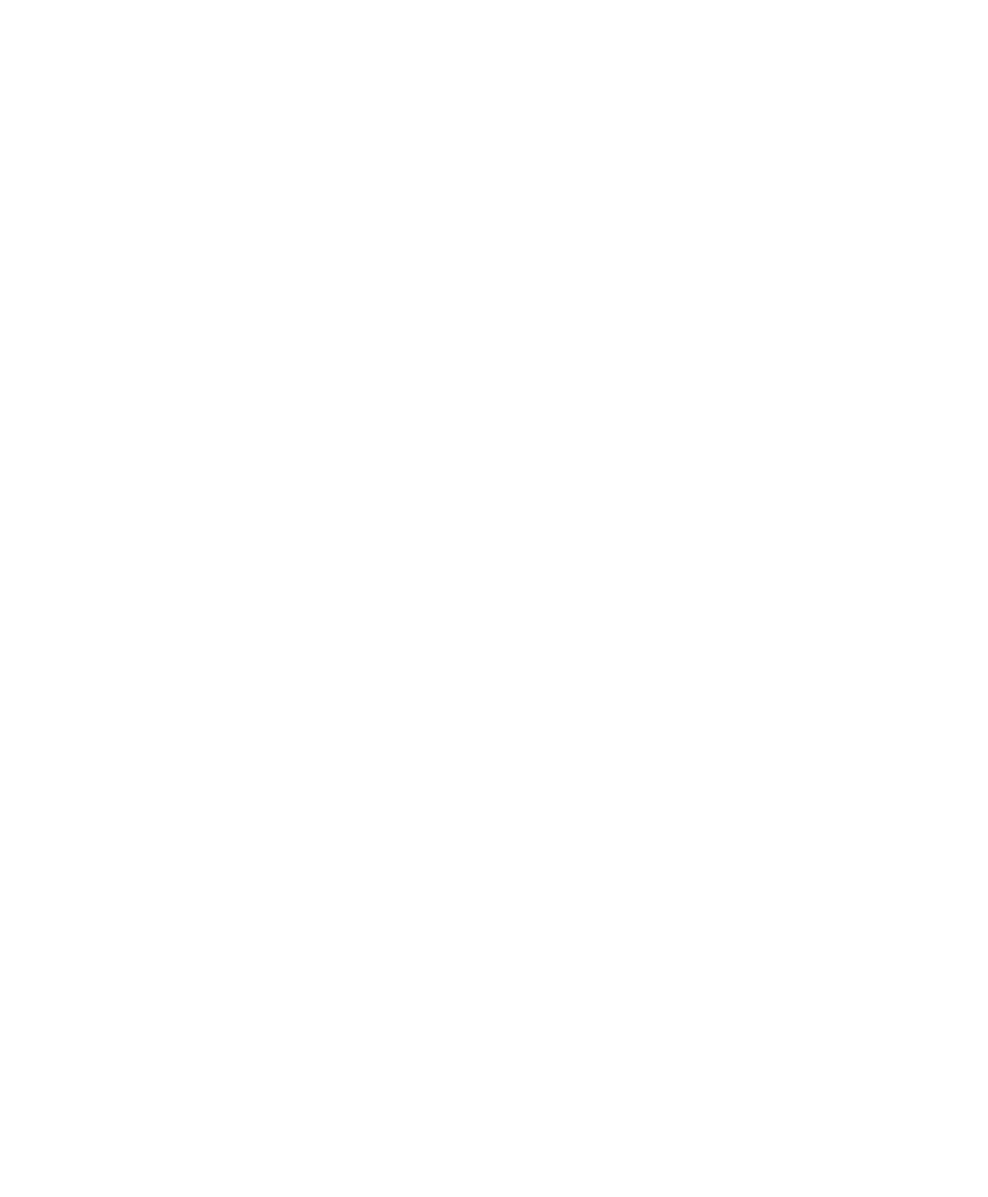
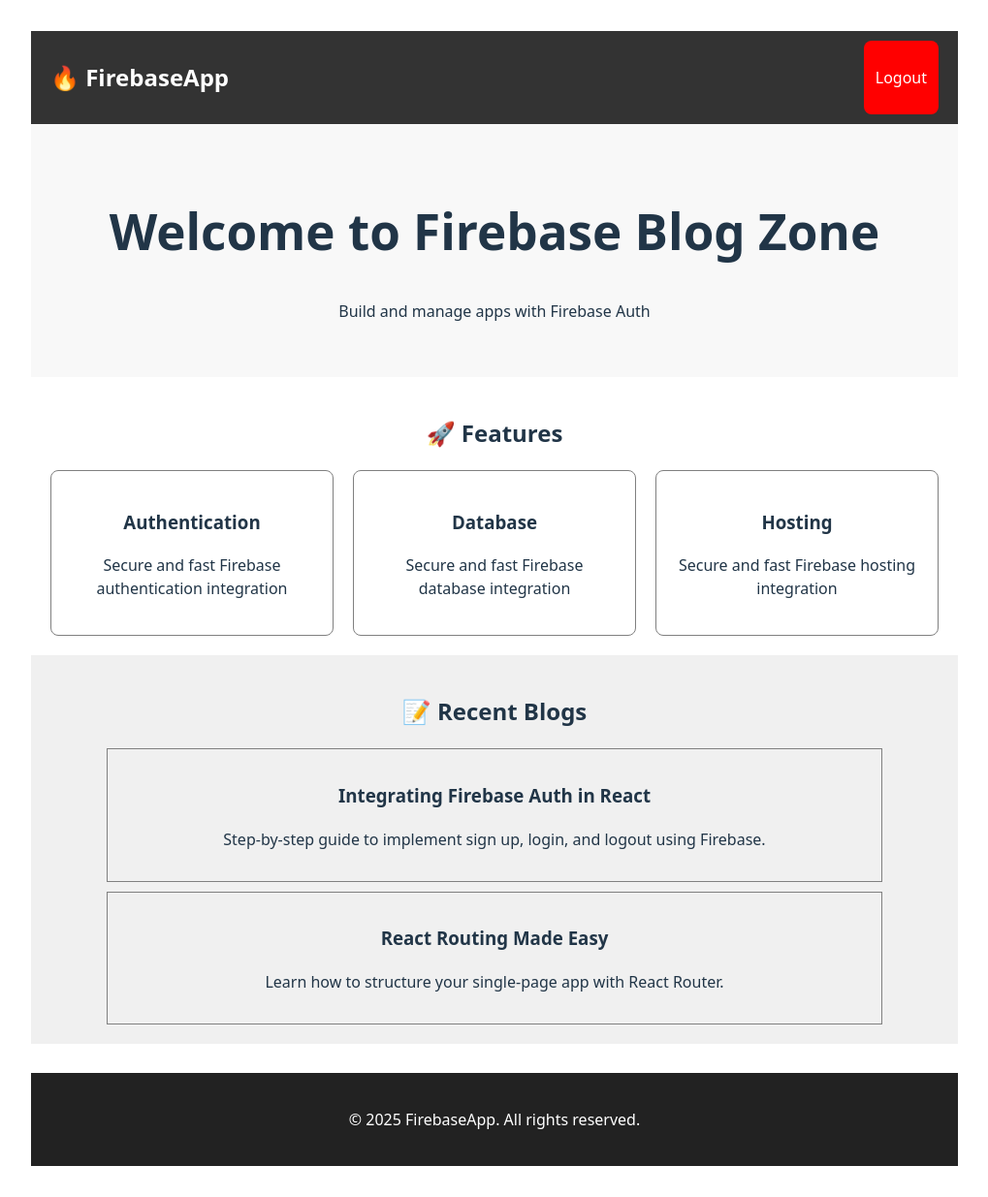
Before and after one commit to Uttamdevsharma/auth-with-firebase, a React (Vite) app: page /landing in a window 1280 px wide. Before the commit this address had no page. Shown: the whole page at 97% size, without its empty margins (130-1149 px from the left). Before the commit the page ends 800 px from the top, so only its background shows below. Built offline with nearby package versions, Linux system fonts and the light colour scheme.

Commit message:
feat : After login navigate Blog page

```diff
--- a/src/App.jsx
+++ b/src/App.jsx
@@ -3,15 +3,16 @@
 import './index.css'
 import Home from './pages/Home'
 import Login from './pages/Login'
+import BlogHome from './pages/BlogHome'
 
 function App() {
   return (
     <>
-
    <Routes>
      <Route path='/' element={<Home />} />
      <Route path='/login' element={<Login/>} />
      <Route path='/signup' element={<Home/>} />
+     <Route path='/landing' element={<BlogHome/>} />
 
     </Routes>
     </>
--- a/src/components/SignIn.jsx
+++ b/src/components/SignIn.jsx
@@ -1,13 +1,16 @@
+
 import React from 'react'
-
+import { useNavigate } from 'react-router-dom';
 import { initializeApp } from "firebase/app";
-import { getAuth, createUserWithEmailAndPassword } from "firebase/auth";
+import { getAuth, signInWithEmailAndPassword } from "firebase/auth";
 import { useState } from 'react';
 import { useForm } from "react-hook-form"
 import { Link } from 'react-router-dom';
 
 
-const SignIn = () => {
+export const SingIn = () => {
+
+    const navigate = useNavigate();
 
     const [user,setUser ] = useState({})
     const [firebaseError , setFirebaseError] = useState("")
@@ -19,7 +22,7 @@
     formState: { errors },
   } = useForm()
 
-      const onSubmit = (formData) => signUpWithEmailPassword(formData);
+  const onSubmit = (formData) => signInWithEmailPassword(formData);
 
 
 
@@ -38,16 +41,17 @@
   const auth = getAuth(app);
 
   //For sign up
-      const signUpWithEmailPassword = (data) => {
+  const signInWithEmailPassword = (data) => {
     const email = data.email
     const password = data.password
 
 
-      createUserWithEmailAndPassword(auth, email, password)
+  signInWithEmailAndPassword(auth, email, password)
   .then((userCredential) => {
     // Signed up
     const user = userCredential.user;
     setUser(user)
+    navigate('/landing')
     // ...
   })
   .catch((error) => {
@@ -61,15 +65,13 @@
 
 
 
-
   return (
     <>
-
      <form style={{
         border: '2px solid white'
       }} onSubmit={handleSubmit(onSubmit)}>
 
-           <h3>SignUp with email and password {user.email}</h3>
+       <h3>Login with email and password {user.email}</h3>
 
 
       {/* include validation with required or other standard HTML validation rules */}
@@ -116,11 +118,10 @@
       }} />
     </form>
 
-        <p>Dont Account ? ? <Link to={'/signup'}>SignUp</Link> </p>
-
+    <p>Dont Have an Account ? <Link to={'/signup'}>SignUp</Link> </p>
 
     </>
   )
 }
 
-export default SignIn
+export default SingIn
--- a/src/components/SingUp.jsx
+++ b/src/components/SingUp.jsx
@@ -1,12 +1,12 @@
-import React from 'react'
+
 import { initializeApp } from "firebase/app";
-import { getAuth, signInWithEmailAndPassword } from "firebase/auth";
-import { useState } from 'react';
+import { getAuth, createUserWithEmailAndPassword } from "firebase/auth";
+import React,{ useState } from 'react';
 import { useForm } from "react-hook-form"
 import { Link } from 'react-router-dom';
 
 
-export const SingUp = () => {
+const SignUp = () => {
 
         const [user,setUser ] = useState({})
         const [firebaseError , setFirebaseError] = useState("")
@@ -18,8 +18,7 @@
         formState: { errors },
       } = useForm()
 
-  const onSubmit = (formData) => signInWithEmailPassword(formData);
-
+      const onSubmit = (formData) => signUpWithEmailPassword(formData);
 
 
       // Firebase Config
@@ -37,12 +36,12 @@
       const auth = getAuth(app);
 
       //For sign up
-  const signInWithEmailPassword = (data) => {
+      const signUpWithEmailPassword = (data) => {
         const email = data.email
         const password = data.password
 
 
-  signInWithEmailAndPassword(auth, email, password)
+      createUserWithEmailAndPassword(auth, email, password)
       .then((userCredential) => {
         // Signed up
         const user = userCredential.user;
@@ -60,8 +59,10 @@
 
 
 
+
   return (
     <>
+
        <form style={{
             border: '2px solid white'
           }} onSubmit={handleSubmit(onSubmit)}>
@@ -113,8 +114,12 @@
           }} />
         </form>
 
-    <p>Already Sign Up? <Link to={'/login'}>Login</Link> </p>
+        <p>Have an Account ? <Link to={'/login'}>Login</Link> </p>
+
+
 
     </>
   )
 }
+
+export default SignUp
--- /dev/null
+++ b/src/firebase.js
@@ -0,0 +1,18 @@
+// src/firebase.js
+import { initializeApp } from "firebase/app";
+import { getAuth } from "firebase/auth";
+
+const firebaseConfig = {
+  apiKey: "AIzaSyCJzcl4bQimJoxxSKTEHOyguPYn5bqDoxc",
+  authDomain: "fir-auth-practice-26f99.firebaseapp.com",
+  projectId: "fir-auth-practice-26f99",
+  storageBucket: "fir-auth-practice-26f99.firebasestorage.app",
+  messagingSenderId: "242165773296",
+  appId: "1:242165773296:web:6cea9471bf5f11000d2335",
+  measurementId: "G-REESPV1SWP"
+};
+
+const app = initializeApp(firebaseConfig);
+const auth = getAuth(app);
+
+export default auth;
--- /dev/null
+++ b/src/pages/BlogHome.jsx
@@ -0,0 +1,67 @@
+import React from 'react'
+import { useNavigate } from 'react-router-dom'
+import { getAuth, signOut } from 'firebase/auth'
+import auth from '../firebase' // make sure this file exports auth
+
+const BlogHome = () => {
+  const navigate = useNavigate()
+
+  const handleLogout = () => {
+    signOut(auth).then(() => {
+      navigate('/login')
+    })
+  }
+
+  return (
+    <>
+      {/* Navbar */}
+      <nav style={{ backgroundColor: '#333', color: 'white', padding: '10px 20px', display: 'flex', justifyContent: 'space-between' }}>
+        <h2>🔥 FirebaseApp</h2>
+        <button onClick={handleLogout} style={{ backgroundColor: 'red', color: 'white', border: 'none', padding: '8px 12px', cursor: 'pointer' }}>
+          Logout
+        </button>
+      </nav>
+
+      {/* Hero Section */}
+      <section style={{ padding: '40px', textAlign: 'center', backgroundColor: '#f8f8f8' }}>
+        <h1>Welcome to Firebase Blog Zone</h1>
+        <p>Build and manage apps with Firebase Auth</p>
+      </section>
+
+      {/* Features */}
+      <section style={{ padding: '20px' }}>
+        <h2 style={{ textAlign: 'center' }}>🚀 Features</h2>
+        <div style={{ display: 'flex', justifyContent: 'center', gap: '20px', flexWrap: 'wrap' }}>
+          {['Authentication', 'Database', 'Hosting'].map((feature, i) => (
+            <div key={i} style={{ border: '1px solid gray', borderRadius: '8px', padding: '20px', width: '250px' }}>
+              <h3>{feature}</h3>
+              <p>Secure and fast Firebase {feature.toLowerCase()} integration</p>
+            </div>
+          ))}
+        </div>
+      </section>
+
+      {/* Blogs */}
+      <section style={{ padding: '20px', backgroundColor: '#f0f0f0' }}>
+        <h2 style={{ textAlign: 'center' }}>📝 Recent Blogs</h2>
+        <div style={{ maxWidth: '800px', margin: 'auto' }}>
+          <div style={{ border: '1px solid gray', padding: '15px', marginBottom: '10px' }}>
+            <h3>Integrating Firebase Auth in React</h3>
+            <p>Step-by-step guide to implement sign up, login, and logout using Firebase.</p>
+          </div>
+          <div style={{ border: '1px solid gray', padding: '15px' }}>
+            <h3>React Routing Made Easy</h3>
+            <p>Learn how to structure your single-page app with React Router.</p>
+          </div>
+        </div>
+      </section>
+
+      {/* Footer */}
+      <footer style={{ textAlign: 'center', backgroundColor: '#222', color: 'white', padding: '20px', marginTop: '30px' }}>
+        <p>&copy; {new Date().getFullYear()} FirebaseApp. All rights reserved.</p>
+      </footer>
+    </>
+  )
+}
+
+export default BlogHome
--- a/src/pages/Home.jsx
+++ b/src/pages/Home.jsx
@@ -1,14 +1,14 @@
 import React from 'react'
 import App from '../App'
 import '../index.css'
-import { SingUp } from '../components/SingUp'
+import SignUp from '../components/SingUp'
+
 
 const Home = () => {
   return (
     <>
-    <h1>Welcome Firebase Authentication</h1>
-    <SingUp/>
-
+    <h2>Welcome Firebase Authentication</h2>
+    <SignUp/>
     </>
 
   )
--- a/src/pages/Login.jsx
+++ b/src/pages/Login.jsx
@@ -6,7 +6,7 @@
 const Login = () => {
 return (
     <>
-        <h1>Welcome To Login Page</h1>
+        <h2>Welcome To Login Page</h2>
         <SignIn />
     </>
 )
```
Lines whose indentation alone changed are shown as unchanged.
